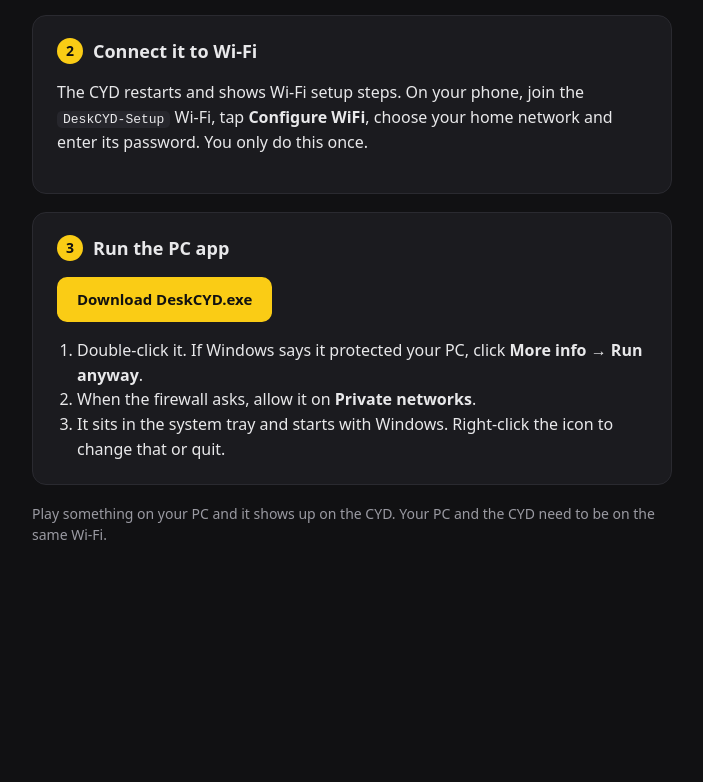
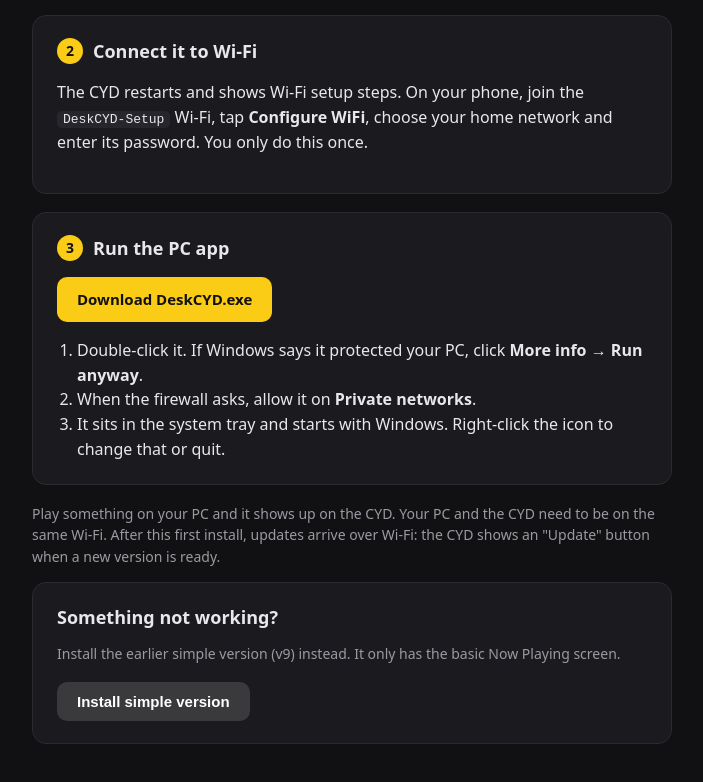
Before and after one commit to proxyproto66-boop/deskcyd, a plain HTML site: page web/index.html in a window 1280 px wide. Shown: the part 449-1231 px from the top of the page, without its empty margins (288-991 px from the left). Before the commit the page ends 1057 px from the top, so only its background shows below. Drawn offline with Linux system fonts and the light colour scheme.

Commit message:
Update index.html

```diff
--- a/web/index.html
+++ b/web/index.html
@@ -53,7 +53,16 @@
     </ol>
   </div>
 
-  <p class="note">Play something on your PC and it shows up on the CYD. Your PC and the CYD need to be on the same Wi-Fi.</p>
+  <p class="note">Play something on your PC and it shows up on the CYD. Your PC and the CYD need to be on the same Wi-Fi.
+  After this first install, updates arrive over Wi-Fi: the CYD shows an "Update" button when a new version is ready.</p>
+
+  <div class="step">
+    <h2>Something not working?</h2>
+    <p class="note">Install the earlier simple version (v9) instead. It only has the basic Now Playing screen.</p>
+    <esp-web-install-button manifest="manifest-fallback.json">
+      <button slot="activate" class="btn" style="background:#3a3a3c;color:#fff">Install simple version</button>
+    </esp-web-install-button>
+  </div>
 </main>
 </body>
 </html>
```
